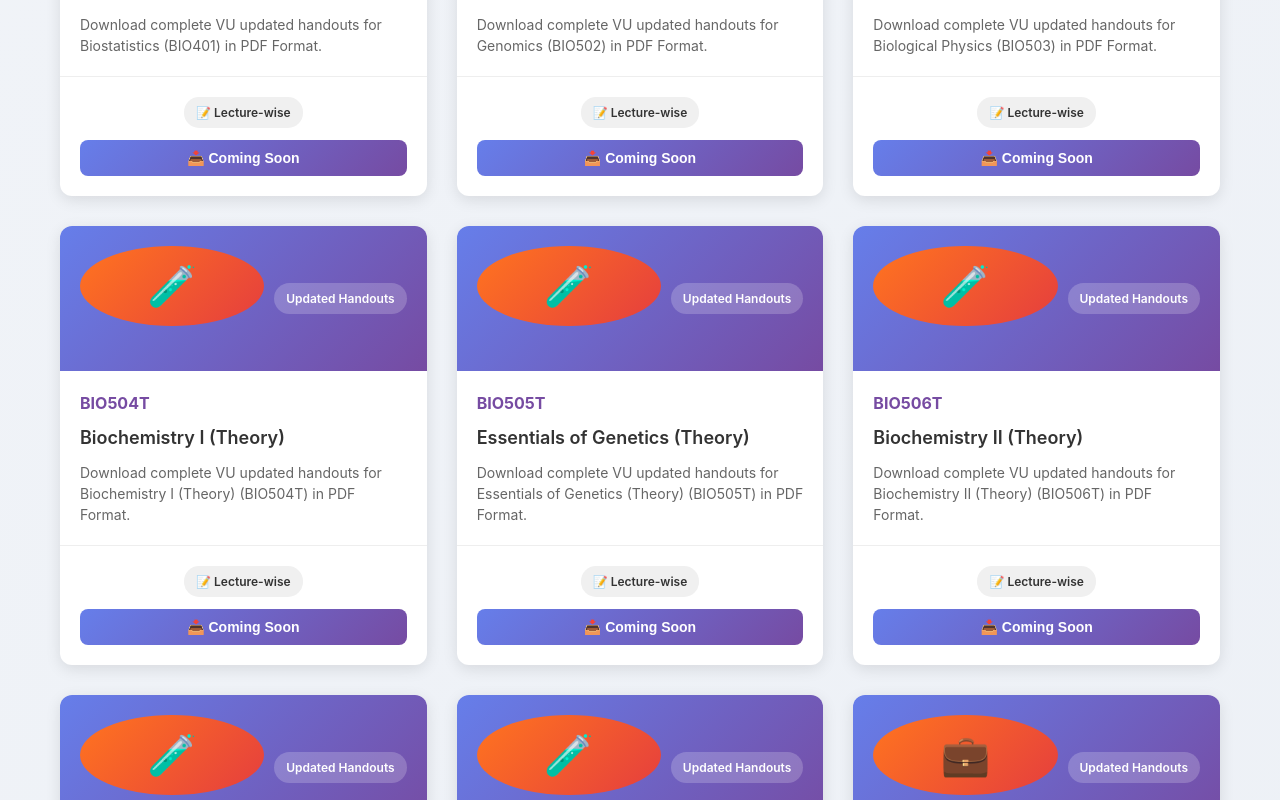
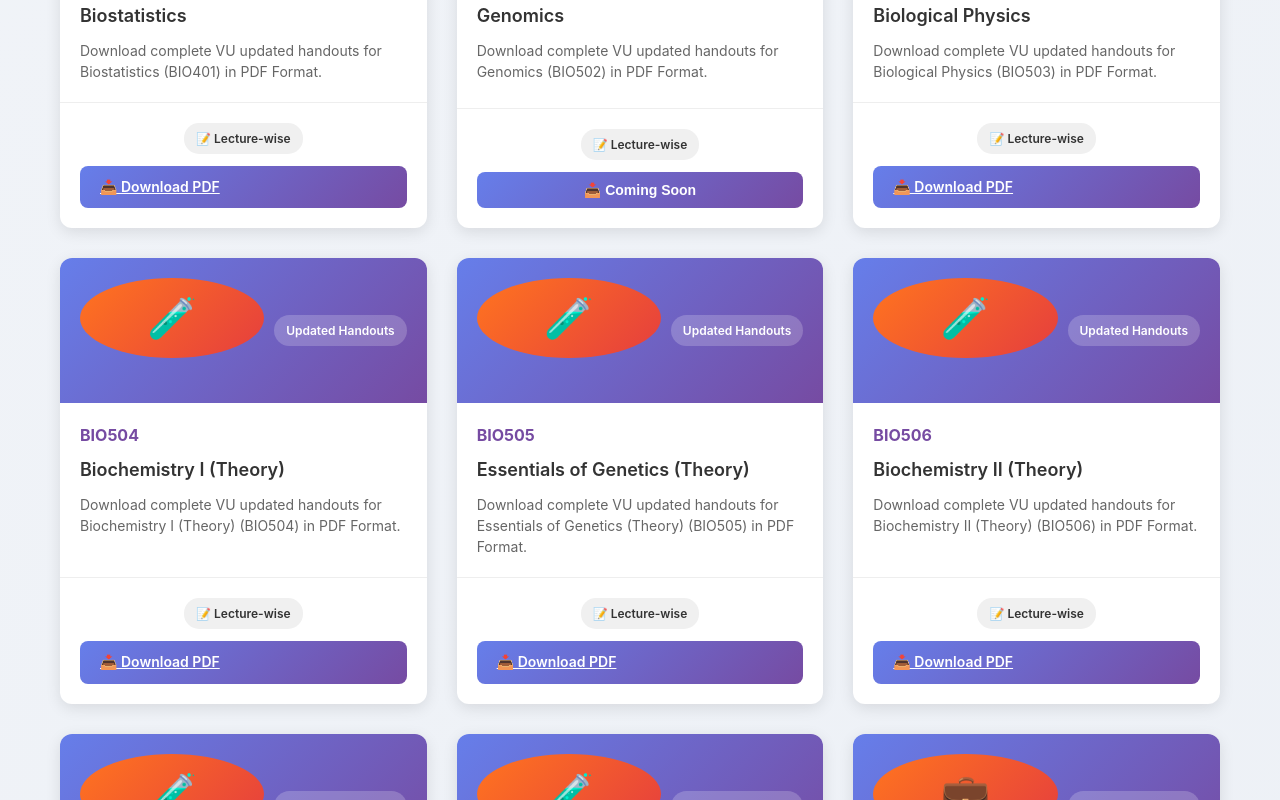
Before and after one commit to Sahirullah/v-lib, a React (Vite) app: page /vu-handout in a window 1280 px wide. Shown: the part 3988-4788 px from the top of the page. Built offline with nearby package versions, Linux system fonts and the light colour scheme; the HTML template or start-up script is replaced by a standard one.

Commit message:
link some files

```diff
--- a/src/data/vuHandoutsData.js
+++ b/src/data/vuHandoutsData.js
@@ -8,34 +8,34 @@ export const vuHandoutsData = [
   { id: 4, code: 'BIF401', title: 'Bioinformatics-I', category: 'bif', image: '🧬', link: 'https://drive.google.com/file/d/1w_to7G7d8BI1Q47ATG4PxkFU_ZIQr5Ia/view?usp=drive_link' },
   { id: 5, code: 'BIF402', title: 'Ethical & Legal Issues in Bioinformatics', category: 'bif', image: '🧬'},
   { id: 6, code: 'BIF501', title: 'Bioinformatics-II', category: 'bif', image: '🧬', link: 'https://drive.google.com/file/d/1tu_hwqpiy0iQeEQtXlVvrpQguvfl8OAv/view?usp=drive_link' },
-  { id: 7, code: 'BIF601', title: 'Bioinformatics Computing I', category: 'bif', image: '🧬' },
-  { id: 8, code: 'BIF602', title: 'Bioinformatics Computing II', category: 'bif', image: '🧬' },
-  { id: 9, code: 'BIF731', title: 'Advanced Bioinformatics', category: 'bif', image: '🧬' },
+  { id: 7, code: 'BIF601', title: 'Bioinformatics Computing I', category: 'bif', image: '🧬', link: 'https://drive.google.com/file/d/1gl8ybhkFFALyTttleHf0Vcf5Hyuh3kY3/view?usp=drive_link' },
+  { id: 8, code: 'BIF602', title: 'Bioinformatics Computing II', category: 'bif', image: '🧬' , link: 'https://drive.google.com/file/d/1mLn1eAJijf-yySSxk3mJYF7us7T8JQEy/view?usp=drive_link'},
+  { id: 9, code: 'BIF731', title: 'Advanced Bioinformatics', category: 'bif', image: '🧬', link: 'https://drive.google.com/file/d/1qpMpYAW3RETXGFshrgORqnHV-yqF71T4/view?usp=drive_link'},
 
   // BIO - Biology
-  { id: 10, code: 'BIO101', title: 'Basic Biology I', category: 'bio', image: '🧪' },
-  { id: 11, code: 'BIO102', title: 'Basic Biology II', category: 'bio', image: '🧪' },
-  { id: 12, code: 'BIO201', title: 'Cell Biology', category: 'bio', image: '🧪' },
-  { id: 13, code: 'BIO202', title: 'Biochemistry I', category: 'bio', image: '🧪' },
-  { id: 14, code: 'BIO203', title: 'Methods in Molecular Biology', category: 'bio', image: '🧪' },
-  { id: 15, code: 'BIO204', title: 'Principles of Biochemical Engineering', category: 'bio', image: '🧪' },
-  { id: 16, code: 'BIO301', title: 'Essentials of Genetics', category: 'bio', image: '🧪' },
+  { id: 10, code: 'BIO101', title: 'Basic Biology I', category: 'bio', image: '🧪' , link: 'https://drive.google.com/file/d/19-HrilgboKYcMQJi2YMwei36RyIFdC4f/view?usp=drive_link'},
+  { id: 11, code: 'BIO102', title: 'Basic Biology II', category: 'bio', image: '🧪',link: 'https://drive.google.com/file/d/16CQVWKfq8JIZLlHqAM4aKlsTLNg4IZBu/view?usp=drive_link' },
+  { id: 12, code: 'BIO201', title: 'Cell Biology', category: 'bio', image: '🧪', link: 'https://drive.google.com/file/d/1uwjocm1WrfT1gvCU3Z75zX7AKeaNVb3C/view?usp=drive_link' },
+  { id: 13, code: 'BIO202', title: 'Biochemistry I', category: 'bio', image: '🧪', link: 'https://drive.google.com/file/d/1IAC7oRc2iCO_j3CURuw2RYkcfXnombBC/view?usp=drive_link' },
+  { id: 14, code: 'BIO203', title: 'Methods in Molecular Biology', category: 'bio', image: '🧪', link: 'https://drive.google.com/file/d/1y0XzF7ew6Y8BzjCQeCNSiLGkU_f6ZJ22/view?usp=drive_link' },
+  { id: 15, code: 'BIO204', title: 'Principles of Biochemical Engineering', category: 'bio', image: '🧪', link: 'https://drive.google.com/file/d/1v9PXD8BRPJE1H5vW6nhoA2O5UaO67hE2/view?usp=drive_link' },
+  { id: 16, code: 'BIO301', title: 'Essentials of Genetics', category: 'bio', image: '🧪', link: 'https://drive.google.com/file/d/1hG26aPBeSkl5tlmcdJmHRVofZFRfznAB/view?usp=drive_link' },
   { id: 17, code: 'BIO302', title: 'Molecular Biology', category: 'bio', image: '🧪' },
-  { id: 18, code: 'BIO303', title: 'Biochemistry II', category: 'bio', image: '🧪' },
-  { id: 19, code: 'BIO401', title: 'Biostatistics', category: 'bio', image: '🧪' },
-  { id: 20, code: 'BIO502', title: 'Genomics', category: 'bio', image: '🧪' },
-  { id: 21, code: 'BIO503', title: 'Biological Physics', category: 'bio', image: '🧪' },
-  { id: 22, code: 'BIO504T', title: 'Biochemistry I (Theory)', category: 'bio', image: '🧪' },
-  { id: 23, code: 'BIO505T', title: 'Essentials of Genetics (Theory)', category: 'bio', image: '🧪' },
-  { id: 24, code: 'BIO506T', title: 'Biochemistry II (Theory)', category: 'bio', image: '🧪' },
-  { id: 25, code: 'BIO732', title: 'Gene Manipulation & Genetic Engineering', category: 'bio', image: '🧪' },
-  { id: 26, code: 'BIO734', title: 'Advance Cell Biology', category: 'bio', image: '🧪' },
+  { id: 18, code: 'BIO303', title: 'Biochemistry II', category: 'bio', image: '🧪',link:'https://drive.google.com/file/d/1OcTSIWIP3UXroE2EUXhD1tGPbV3ZtEgl/view?usp=drive_link' },
+  { id: 19, code: 'BIO401', title: 'Biostatistics', category: 'bio', image: '🧪',link: 'https://drive.google.com/file/d/1j7UJLDhfWU1Nt-G6C68Il6f7iVPxiujY/view?usp=drive_link' },
+  { id: 20, code: 'BIO502', title: 'Genomics', category: 'bio', image: '🧪',link:'' },
+  { id: 21, code: 'BIO503', title: 'Biological Physics', category: 'bio', image: '🧪',link:'https://drive.google.com/file/d/1E8zpG745iSI0S2_DlBqFhEKApFrPxDW9/view?usp=drive_link' },
+  { id: 22, code: 'BIO504', title: 'Biochemistry I (Theory)', category: 'bio', image: '🧪',link:'https://drive.google.com/file/d/1hlHzk6W09tTINR_507oD-VxTf3VdJNQh/view?usp=drive_link' },
+  { id: 23, code: 'BIO505', title: 'Essentials of Genetics (Theory)', category: 'bio', image: '🧪',link:'https://drive.google.com/file/d/1Pks5Jxoq7pjMTd5qHUcoaLudkijs3WeI/view?usp=drive_link' },
+  { id: 24, code: 'BIO506', title: 'Biochemistry II (Theory)', category: 'bio', image: '🧪',link:'https://drive.google.com/file/d/1QzMf49jw0R1Fihxyolkklc0Td7-VcP95/view?usp=drive_link' },
+  { id: 25, code: 'BIO732', title: 'Gene Manipulation & Genetic Engineering', category: 'bio', image: '🧪',link:'' },
+  { id: 26, code: 'BIO734', title: 'Advance Cell Biology', category: 'bio', image: '🧪',link:'https://drive.google.com/file/d/1-VRGK8-bDXi6gil5RHlj7f8FaMWWXGBF/view?usp=drive_link' },
 
   // BNK - Banking
-  { id: 27, code: 'BNK601', title: 'Banking Laws & Practices', category: 'bnk', image: '💼' },
-  { id: 28, code: 'BNK603', title: 'Consumer Banking', category: 'bnk', image: '💼' },
-  { id: 29, code: 'BNK604', title: 'Management of Financial Institutions', category: 'bnk', image: '💼' },
-  { id: 30, code: 'BNK610', title: 'Islamic Banking Practices', category: 'bnk', image: '💼' },
+  { id: 27, code: 'BNK601', title: 'Banking Laws & Practices', category: 'bnk', image: '💼',link:'' },
+  { id: 28, code: 'BNK603', title: 'Consumer Banking', category: 'bnk', image: '💼',link:'' },
+  { id: 29, code: 'BNK604', title: 'Management of Financial Institutions', category: 'bnk', image: '💼',link:'' },
+  { id: 30, code: 'BNK610', title: 'Islamic Banking Practices', category: 'bnk', image: '💼',link:'' },
 
   // BT - Biotechnology
   { id: 31, code: 'BT101', title: 'Ecology, Biodiversity & Evolution-I', category: 'bt', image: '🧬' },
```
